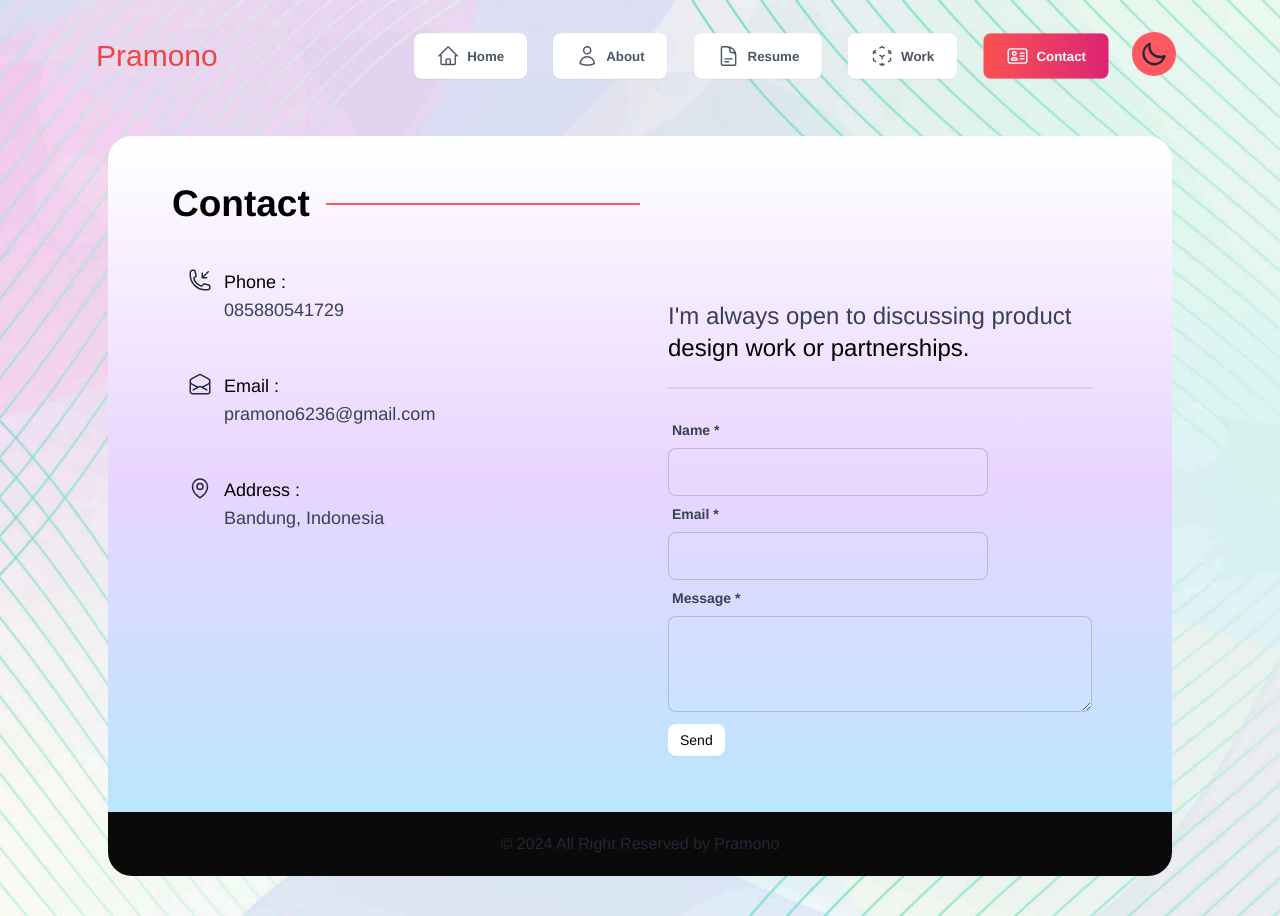
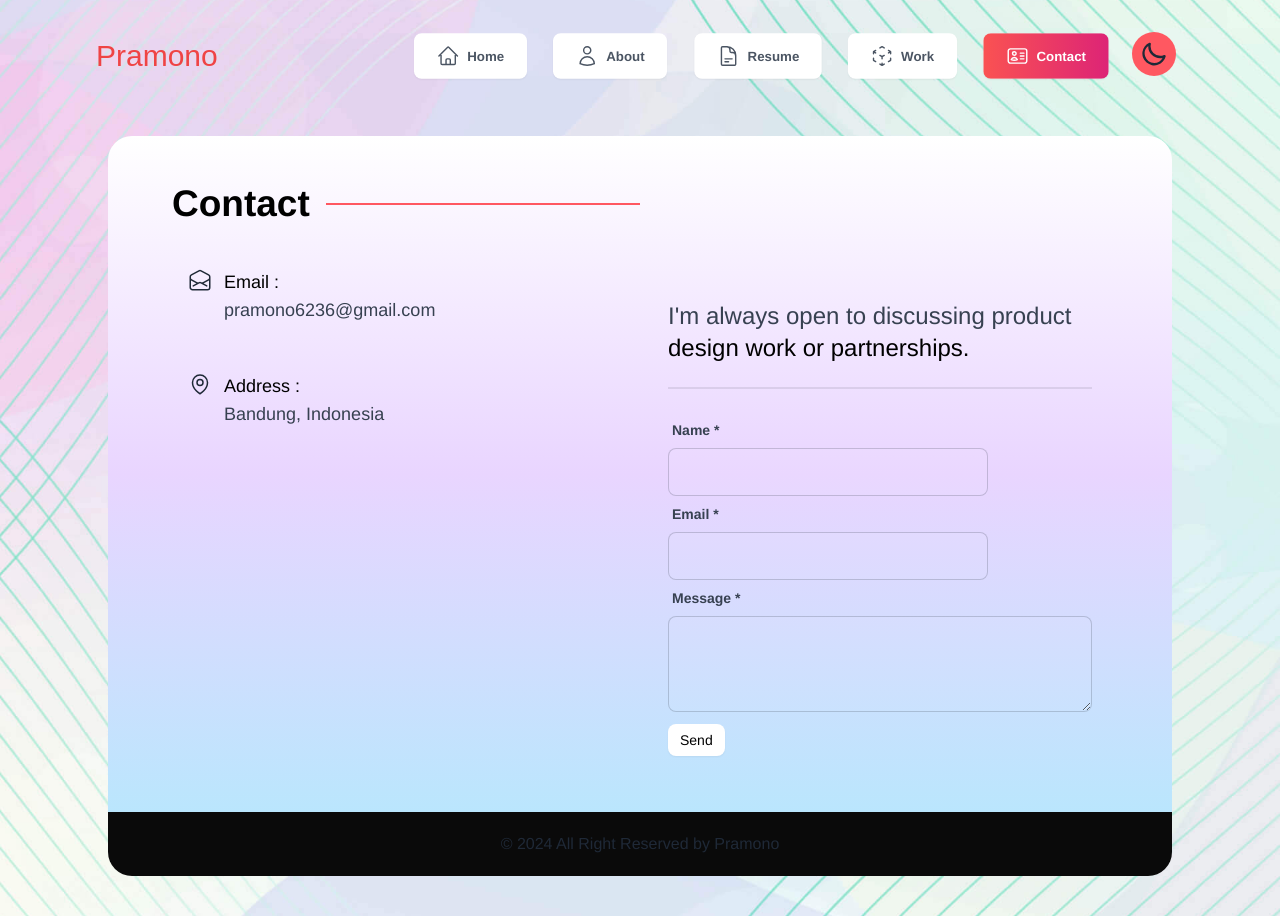
Before and after one commit to pram212/web-portfolio, a Vue app: page /contact in a window 1280 px wide. Built offline with nearby package versions, Linux system fonts and the light colour scheme; a web font is replaced by a local one; what tailwindcss-animated would draw is missing.

Commit message:
feat: :lock: menghilangkan nomor telepon untuk keamanan

```diff
--- a/src/views/Contact.vue
+++ b/src/views/Contact.vue
@@ -42,20 +42,6 @@ onMounted(() => {
         <div class="md:grid md:grid-cols-2 md:gap-x-6 space-y-8">
             <!-- contacts -->
             <div class="contact-items space-y-4">
-                <!-- phone -->
-                <div class="flex items-center rounded-md p-4 bg-transparent dark:bg-neutral-800">
-                    <div class="flex space-x-3">
-                        <svg xmlns="http://www.w3.org/2000/svg" fill="none" viewBox="0 0 24 24" stroke-width="1.5"
-                            stroke="currentColor" class="size-6">
-                            <path stroke-linecap="round" stroke-linejoin="round"
-                                d="M14.25 9.75v-4.5m0 4.5h4.5m-4.5 0 6-6m-3 18c-8.284 0-15-6.716-15-15V4.5A2.25 2.25 0 0 1 4.5 2.25h1.372c.516 0 .966.351 1.091.852l1.106 4.423c.11.44-.054.902-.417 1.173l-1.293.97a1.062 1.062 0 0 0-.38 1.21 12.035 12.035 0 0 0 7.143 7.143c.441.162.928-.004 1.21-.38l.97-1.293a1.125 1.125 0 0 1 1.173-.417l4.423 1.106c.5.125.852.575.852 1.091V19.5a2.25 2.25 0 0 1-2.25 2.25h-2.25Z" />
-                        </svg>
-                        <div>
-                            <h1 class="text-title text-lg font-medium">Phone :</h1>
-                            <p class="text-lg text-muted">{{ data.phone }}</p>
-                        </div>
-                    </div>
-                </div>
                 <!-- email -->
                 <div class="flex items-center rounded-md p-4 bg-transparent dark:bg-neutral-800">
                     <div class="flex space-x-3">
```
